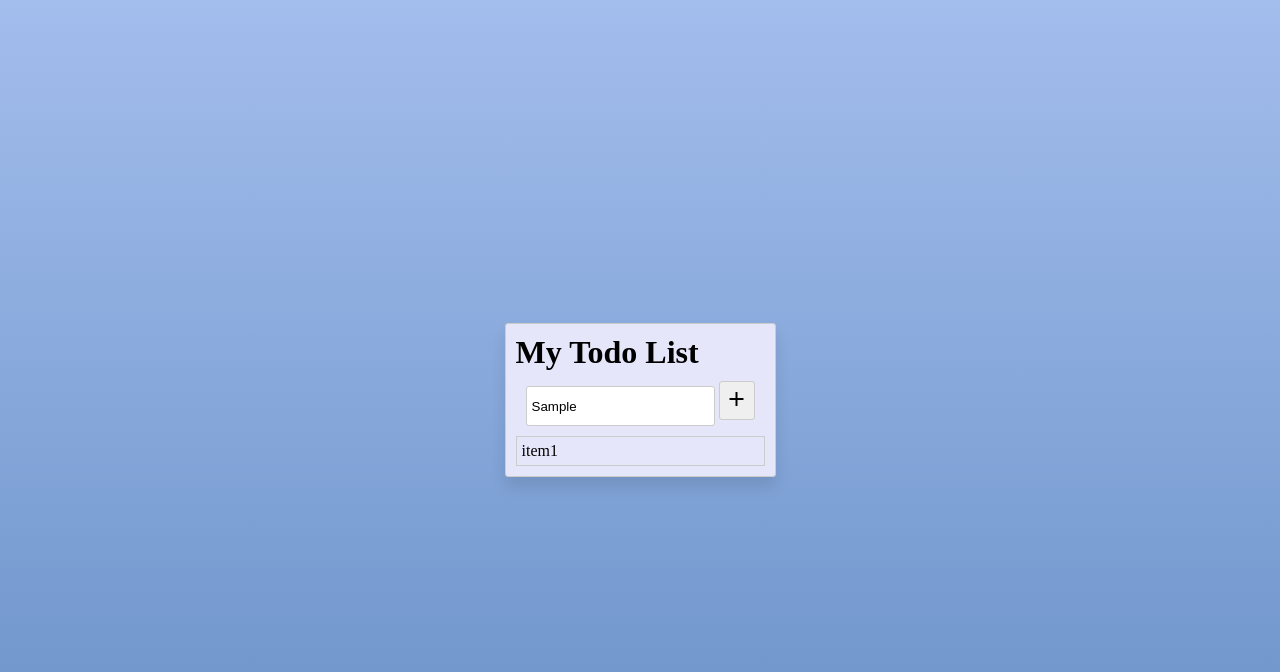
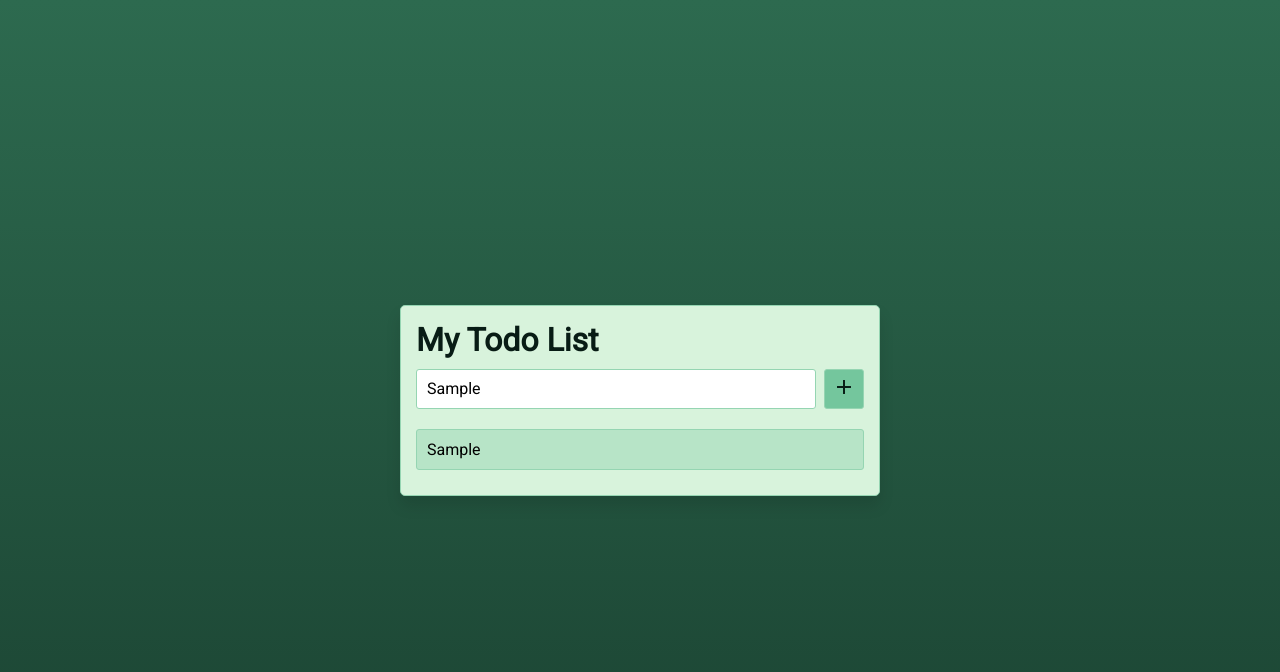
Before and after one commit to bittnerjan/todoList, a plain HTML site: page index.html in a window 1280 px wide. Both pictures are taken after typing "Sample" into the empty fields and a click on the button "add". Drawn offline with Linux system fonts and the light colour scheme.

Commit message:
add task basic logic

```diff
--- /dev/null
+++ b/app.js
@@ -0,0 +1,16 @@
+const input = document.getElementById("input");
+const button = document.getElementById("add-button");
+const list = document.getElementById("list");
+
+button.addEventListener("click", addTask);
+
+function addTask() {
+  if (input.value === "") {
+    alert("Your task cannot be empty!");
+  } else {
+    let listItem = document.createElement("li");
+    let itemText = document.createTextNode(input.value);
+    listItem.appendChild(itemText);
+    list.appendChild(listItem);
+  }
+}
--- a/index.html
+++ b/index.html
@@ -10,19 +10,25 @@
       href="https://fonts.googleapis.com/icon?family=Material+Icons"
       rel="stylesheet"
     />
+    <link rel="preconnect" href="https://fonts.gstatic.com" />
+    <link
+      href="https://fonts.googleapis.com/css2?family=Roboto&display=swap"
+      rel="stylesheet"
+    />
   </head>
   <body>
     <div id="container">
       <header>
         <h1>My Todo List</h1>
       </header>
-         <div id="input-field">
-            <input type="text" placeholder="Please enter new TODO.." />
-            <button><i class="material-icons">add</i></button>
+      <div id="input-group">
+        <input id="input" type="text" placeholder="Please enter new TODO.." />
+        <button>
+          <i id="add-button" class="material-icons">add</i>
+        </button>
       </div>
-         <ul>
-            <li>item1</li>
-         </ul>
+      <ul id="list"></ul>
     </div>
+    <script src="app.js"></script>
   </body>
 </html>
--- a/styles.css
+++ b/styles.css
@@ -1,56 +1,80 @@
 * {
+  box-sizing: border-box;
   margin: 0;
   padding: 0;
-   box-sizing: border-box;
+  font-family: "Roboto", sans-serif;
 }
 
 body {
+  display: flex;
   width: 100%;
   height: 100vh;
-   display: flex;
   align-items: center;
   justify-content: center;
-   background: linear-gradient(to bottom, #a3bded 0%, #6991c7 100%);
+  background: linear-gradient(to bottom, #2d6a4f 0%, #1b4332 100%);
 }
 
 #container {
-   max-width: 400px;
   display: flex;
   flex-direction: column;
   justify-content: center;
-   /* align-items: center; */
-   background-color: lavender;
-   padding: 10px;
-   border-radius: 3px;
-   border: 1px solid #ccc;
+  max-width: 500px;
+  padding: 15px;
+  background-color: #d8f3dc;
+  border-radius: 5px;
+  border: 1px solid #95d5b2;
   box-shadow: 0px 10px 15px rgba(0, 0, 0, 0.1);
 }
 
 h1 {
   align-self: center;
+  color: #081c15;
 }
 
-#input-field {
-   padding: 10px;
+#input-group {
+  display: flex;
+  padding: 10px 0px 10px 0px;
 }
 
-#input-field input {
+#input {
   height: 40px;
-   padding: 5px;
-   margin: 0px;
+  width: 400px;
+  padding: 10px;
   border-radius: 3px;
+  border: 1px solid #95d5b2;
   outline: none;
-   border: 1px solid #ccc;
+  font-size: 1rem;
 }
 
-#input-field button {
-   padding: 5px;
+#input-group button {
+  height: 40px;
+  width: 40px;
+  margin-left: 8px;
   border-radius: 3px;
-   border: 1px solid #ccc;
+  border: 1px solid #95d5b2;
+  background-color: #74c69d;
+  color: #081c15;
+  outline: none;
+}
+
+#input-group button:hover {
+  background-color: #52b788;
+}
+
+#input-group button:active {
+  background-color: #40916c;
 }
 
 li {
+  padding: 10px;
+  margin: 10px 0px;
+  background-color: #b7e4c7;
+  border: 1px solid #95d5b2;
+  border-radius: 3px;
   list-style-type: none;
-   border: 1px solid #ccc;
-   padding: 5px;
 }
+
+li:hover {
+  background-color: #95d5b2;
+  transform: scale(1.005);
+}
```
Also changed, not shown: appj.js (deleted). Lines whose indentation alone changed are shown as unchanged.
